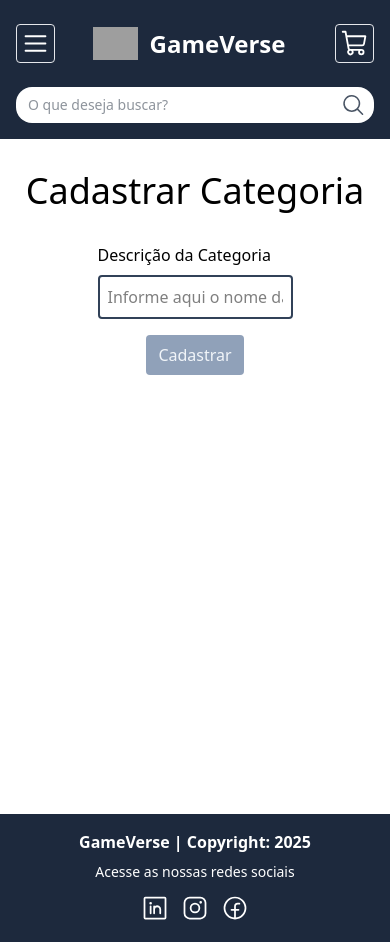
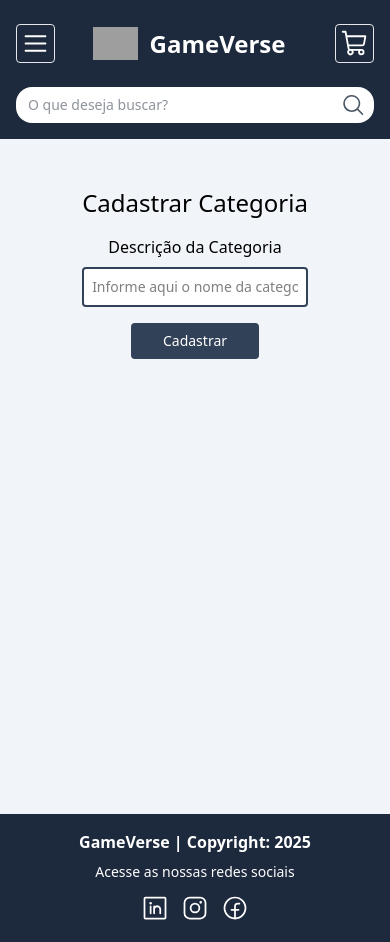
Before and after one commit to alanbrunoscience/react-games-store, a React (Vite) app: page /cadastrarcategoria in a window 390 px wide. Built offline with nearby package versions, Linux system fonts and the light colour scheme; grey boxes are pictures that could not be loaded.

Commit message:
:sparkles: Update page responsiveness

```diff
--- a/src/App.tsx
+++ b/src/App.tsx
@@ -14,7 +14,7 @@ function App() {
       <ToastContainer />
       <BrowserRouter>
         <Navbar />
-        <div className="scroll-smooth antialiased min-h-[80vh]">
+        <div className="scroll-smooth antialiased min-h-[80vh]  bg-slate-100">
           <Routes>
             <Route path="/" element={<Home />} />
             <Route path="/home" element={<Home />} />
--- a/src/components/categorias/deletarcategoria/DeletarCategoria.tsx
+++ b/src/components/categorias/deletarcategoria/DeletarCategoria.tsx
@@ -48,7 +48,7 @@ function DeletarCategoria() {
   }
 
   return (
-    <section className="w-full my-8 flex flex-col justify-center items-center">
+    <section className="w-full py-8 flex flex-col justify-center items-center">
       <div className='container mx-auto px-4 flex flex-col justify-center items-center'>
         <div className="mx-1">
           <h1 className='text-2xl md:text-3xl lg:text-4xl text-center my-4'>Deletar Categoria</h1>
@@ -59,7 +59,7 @@ function DeletarCategoria() {
             <header className='py-2 px-6 text-2xl font-bold bg-slate-700 text-white'>
               Categoria
             </header>
-            <p className='h-full p-8 text-2xl lg:text-3xl bg-slate-200'>{categoria.tipo}</p>
+            <p className='h-full p-8 text-2xl lg:text-3xl bg-white'>{categoria.tipo}</p>
             <div className="flex">
               <button
                 className='flex items-center justify-center w-full py-2 bg-teal-600 text-slate-50 hover:bg-teal-800'
--- a/src/components/categorias/formcategoria/FormCategoria.tsx
+++ b/src/components/categorias/formcategoria/FormCategoria.tsx
@@ -74,8 +74,10 @@ function FormCategoria() {
     }
 
     return (
-        <div className="container flex flex-col items-center justify-center mx-auto">
-            <h1 className="text-4xl text-center my-8">
+        <section className="w-full py-8 flex flex-col justify-center items-center">
+            <div className="container mx-auto px-4 flex flex-col justify-center items-center">
+                <div className="mx-1 lg:w-1/3">
+                    <h1 className="text-2xl md:text-3xl lg:text-4xl text-center my-4">
                         {id === undefined ? "Cadastrar Categoria" : "Editar Categoria"}
                     </h1>
 
@@ -91,21 +93,21 @@ function FormCategoria() {
                         </div>
                     )}
 
-            <form className="flex flex-col w-1/2 gap-4" onSubmit={gerarNovaCategoria}>
+                    <form className="flex flex-col w-full gap-4" onSubmit={gerarNovaCategoria}>
                         <div className="flex flex-col gap-2">
-                    <label htmlFor="categoria">Descrição da Categoria</label>
+                            <label htmlFor="categoria" className="flex justify-center lg:justify-start">Descrição da Categoria</label>
                             <input
                                 type="text"
                                 placeholder="Informe aqui o nome da categoria"
                                 name='tipo'
-                        className="p-2 border-2 rounded border-slate-700 bg-white"
+                                className="text-sm md:text-base p-2 border-2 rounded border-slate-700 bg-white"
                                 required
                                 value={categoria.tipo}
                                 onChange={(e: ChangeEvent<HTMLInputElement>) => atualizarEstado(e)}
                             />
                         </div>
                         <button
-                    className="flex justify-center w-1/2 py-2 mx-auto rounded text-slate-100 bg-slate-400 hover:bg-slate-800"
+                            className="flex justify-center w-32 lg:w-48 py-2 mx-auto rounded text-white text-sm lg:text-base bg-slate-700 hover:bg-slate-800"
                             type="submit"
                             disabled={isLoading} // Desabilita o botão durante o carregamento
                         >
@@ -113,6 +115,8 @@ function FormCategoria() {
                         </button>
                     </form>
                 </div>
+            </div>
+        </section>
     );
 }
 
--- a/src/components/categorias/listaCategorias/ListaCategorias.tsx
+++ b/src/components/categorias/listaCategorias/ListaCategorias.tsx
@@ -49,7 +49,7 @@ function ListaCategorias() {
                     />
                 </div>
             )}
-            <div className="w-full my-8 flex justify-center items-center">
+            <div className="w-full py-8 flex justify-center items-center">
                 <div className="container flex flex-col mx-4">
                     {(!isLoading && categorias.length === 0) && (
                         <span className="my-8 text-3xl text-center">
```
Lines whose indentation alone changed are shown as unchanged.
